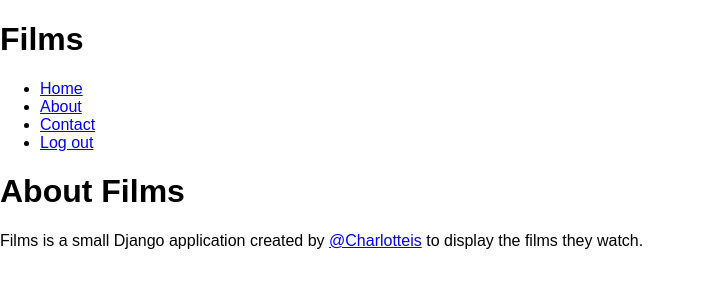
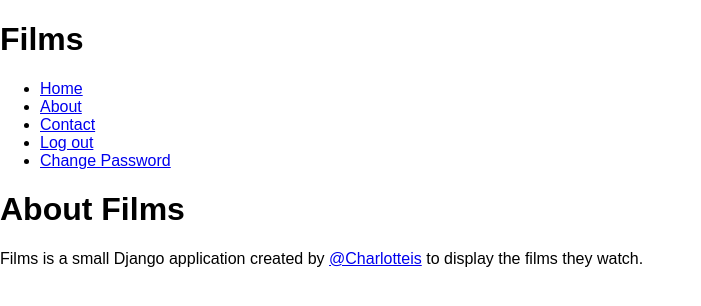
Before and after one commit to Charlotteis/films, a Django app: page /about/ in a window 1280 px wide. Shown: the top 306 px of the page, without its empty margins (0-701 px from the left). Run offline with Django 3.2, Linux system fonts and the light colour scheme; the visitor is signed in with stand-in values (Sample User, id 1).

Commit message:
Add ability to change password once logged in

```diff
--- a/filmratings/urls.py
+++ b/filmratings/urls.py
@@ -17,7 +17,9 @@
     password_reset,
     password_reset_done,
     password_reset_confirm,
-    password_reset_complete
+    password_reset_complete,
+    password_change,
+    password_change_done,
 )
 from django.contrib import admin
 
@@ -43,6 +45,12 @@
     url(r'^/accounts/password/done/$', password_reset_complete, {
         'template_name': 'registration/password_reset_complete.html'
     }, name='password_reset_complete'),
+    url(r'^accounts/password/change/$', password_change, {
+        'template_name': 'registration/password_change_form.html'
+    }, name='password_change'),
+    url(r'^/accounts/password/change/done$', password_change_done, {
+        'template_name': 'registration/password_change_done.html'
+    }, name='password_change_done'),
     url(r'^accounts/register/$', MyRegistrationView.as_view(),
         name='registration_register'),
     url(r'^accounts/create_film/$', views.create_film,
--- a/films/templates/layouts/base.html
+++ b/films/templates/layouts/base.html
@@ -23,6 +23,7 @@
         <li><a href='{% url "contact" %}'>Contact</a></li>
         {% if user.is_authenticated %}
           <li><a href='{% url "auth_logout" %}'>Log out</a></li>
+          <li><a href='{% url "password_change" %}'>Change Password</a></li>
         {% else %}
           <li><a href='{% url "auth_login" %}'>Log in</a></li>
           <li><a href='{% url "registration_register" %}'>Register</a></li>
```
